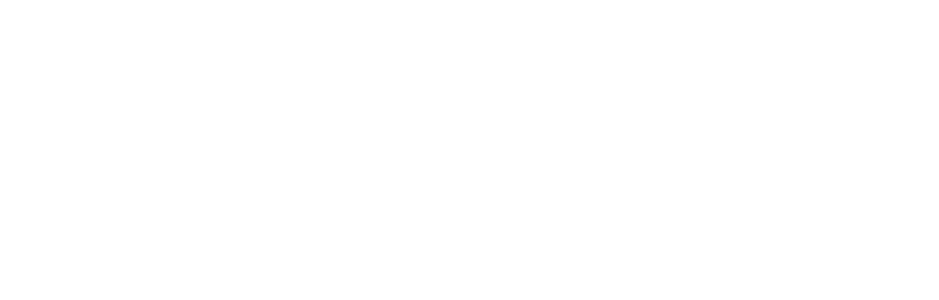
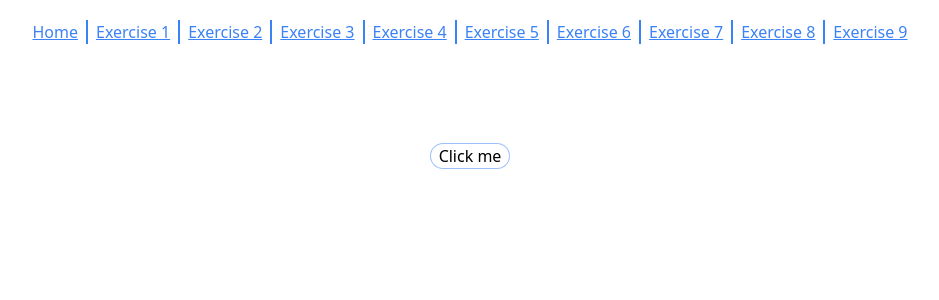
Before and after one commit to IbrahimBagalwa/the-gym-react-exercises, a React (Create React App) app: page / in a window 1280 px wide. Shown: the top 300 px of the page, without its empty margins (170-1109 px from the left). Built offline with nearby package versions, Linux system fonts and the light colour scheme.

Commit message:
feat:capturing use clicked

```diff
--- a/src/App.jsx
+++ b/src/App.jsx
@@ -1,5 +1,11 @@
+import CapturingUser from "./exercises/exercise-2/capturing-user";
+
 function App() {
-  return <div className=""></div>;
+  return (
+    <div className="">
+      <CapturingUser />
+    </div>
+  );
 }
 
 export default App;
--- /dev/null
+++ b/src/exercises/exercise-2/capturing-user.js
@@ -0,0 +1,28 @@
+import React from "react";
+
+const CapturingUser = () => {
+  return (
+    <div className="flex flex-col items-center">
+      <ul className="flex flex-row  text-blue-500 underline py-5">
+        <li className="border-r-2 px-2  border-blue-500">Home</li>
+        <li className="border-r-2 px-2 border-blue-500">Exercise 1</li>
+        <li className="border-r-2 px-2 border-blue-500">Exercise 2 </li>
+        <li className="border-r-2 px-2 border-blue-500">Exercise 3</li>
+        <li className="border-r-2 px-2 border-blue-500">Exercise 4</li>
+        <li className="border-r-2 px-2 border-blue-500">Exercise 5</li>
+        <li className="border-r-2 px-2 border-blue-500">Exercise 6</li>
+        <li className="border-r-2 px-2 border-blue-500">Exercise 7</li>
+        <li className="border-r-2 px-2 border-blue-500">Exercise 8</li>
+        <li className="px-2">Exercise 9</li>
+      </ul>
+      <button
+        className="rounded-2xl ring-1 px-2 mt-20"
+        onClick={() => alert("clicked!")}
+      >
+        Click me
+      </button>
+    </div>
+  );
+};
+
+export default CapturingUser;
```
